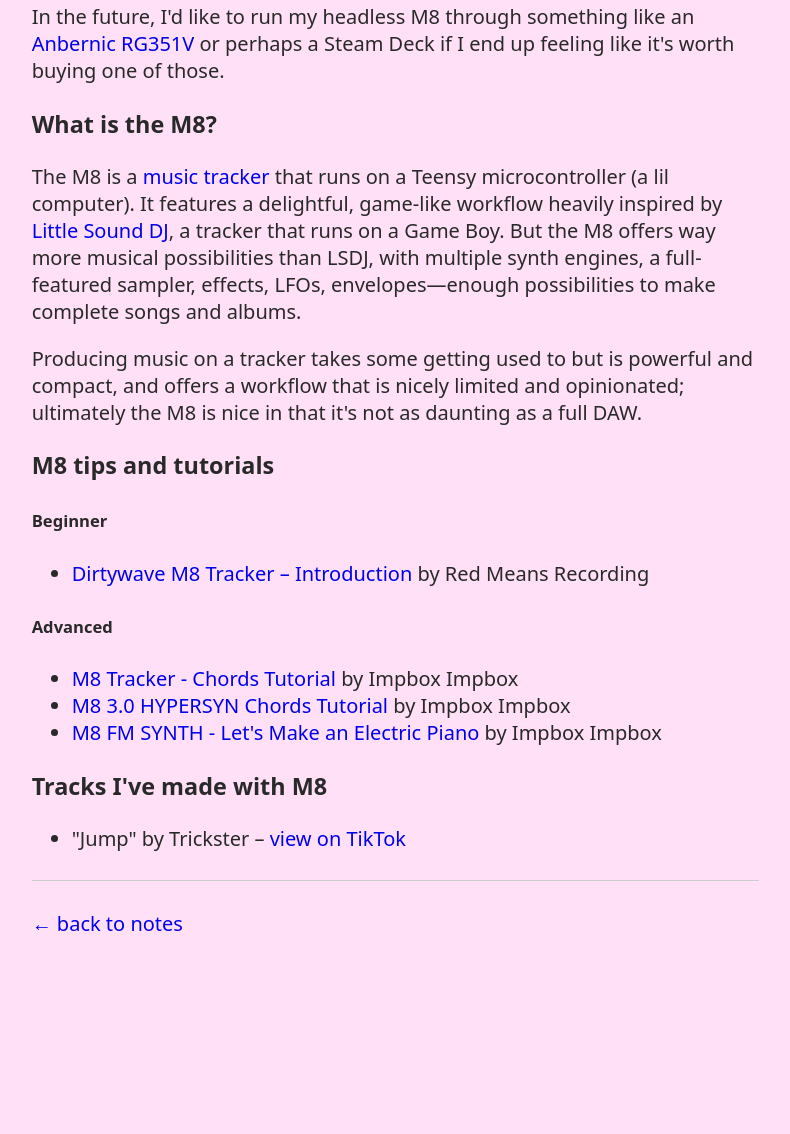
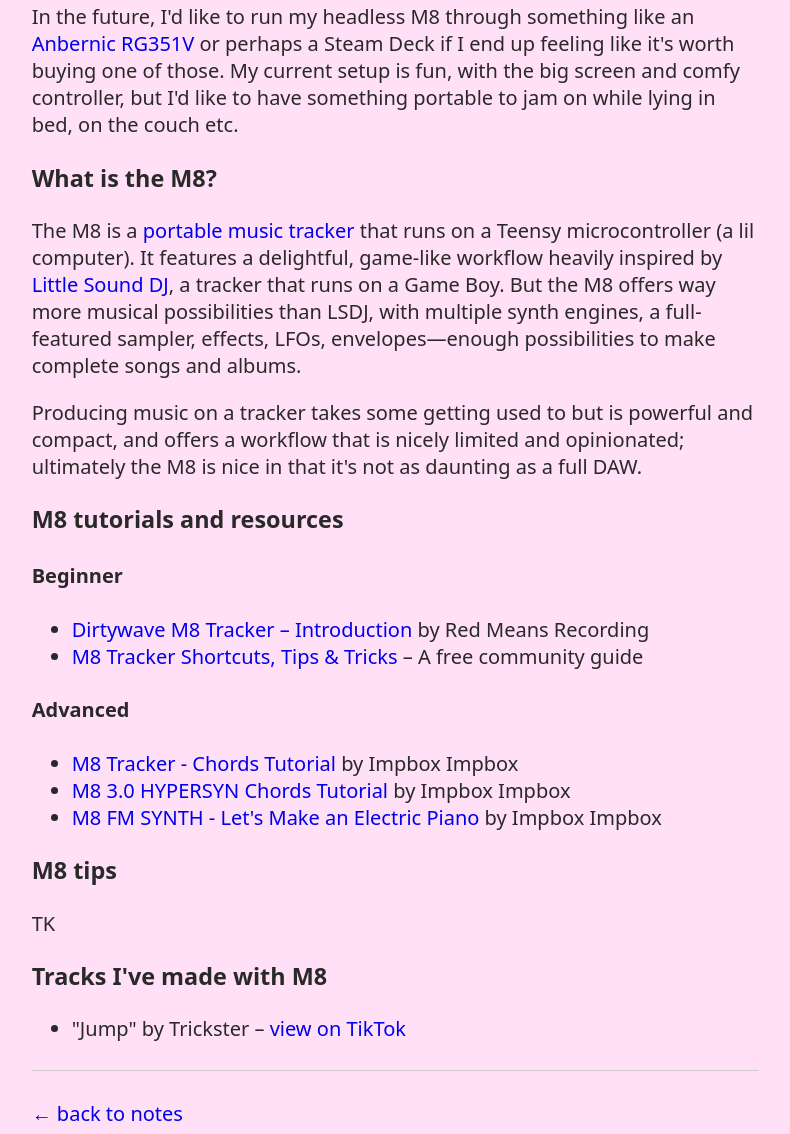
Before and after one commit to nsonnad/odc, an Eleventy site: page src/notes/Dirtywave M8 Tracker.md in a window 1280 px wide. Shown: the part 522-1656 px from the top of the page, without its empty margins (139-929 px from the left). Before the commit the page ends 1476 px from the top, so only its background shows below. Built offline with nearby package versions, Linux system fonts and the light colour scheme; Eleventy itself is replaced by a stand-in of ours; files that its build step writes are made by us from their sources; what markdown-it-attrs would draw is missing.

Commit message:
update m8

```diff
--- a/src/notes/Dirtywave M8 Tracker.md
+++ b/src/notes/Dirtywave M8 Tracker.md
@@ -4,26 +4,31 @@ Notes, tricks, shortcuts, ideas about how to get the most musical fun out of the
 
 I don't have an actual M8. I run it headless on my laptop using a [Teensy 4.1](https://www.pjrc.com/store/teensy41.html) and a [Switch Pro Controller](https://www.nintendo.com/store/products/pro-controller/). I'm extremely grateful and a bit in awe that the lone creator of this thing has open-sourced the software and written a [very detailed guide](https://github.com/DirtyWave/M8Docs/blob/main/docs/M8HeadlessSetup.md) on how to set it up. I'd love to buy a real M8, but they're expensive and on back-order indefinitely.
 
-In the future, I'd like to run my headless M8 through something like an [Anbernic RG351V](https://anbernic.com/collections/best-sellers/products/anbernic-new-rg351v?variant=40986761167012) or perhaps a Steam Deck if I end up feeling like it's worth buying one of those.
+In the future, I'd like to run my headless M8 through something like an [Anbernic RG351V](https://anbernic.com/collections/best-sellers/products/anbernic-new-rg351v?variant=40986761167012) or perhaps a Steam Deck if I end up feeling like it's worth buying one of those. My current setup is fun, with the big screen and comfy controller, but I'd like to have something portable to jam on while lying in bed, on the couch etc.
 
 ### What is the M8?
 
-The M8 is a [music tracker](https://en.wikipedia.org/wiki/Music_tracker) that runs on a Teensy microcontroller (a lil computer). It features a delightful, game-like workflow heavily inspired by [Little Sound DJ](https://www.littlesounddj.com/lsd/index.php), a tracker that runs on a Game Boy. But the M8 offers way more musical possibilities than LSDJ, with multiple synth engines, a full-featured sampler, effects, LFOs, envelopes—enough possibilities to make complete songs and albums.
+The M8 is a [portable music tracker](https://en.wikipedia.org/wiki/Music_tracker) that runs on a Teensy microcontroller (a lil computer). It features a delightful, game-like workflow heavily inspired by [Little Sound DJ](https://www.littlesounddj.com/lsd/index.php), a tracker that runs on a Game Boy. But the M8 offers way more musical possibilities than LSDJ, with multiple synth engines, a full-featured sampler, effects, LFOs, envelopes—enough possibilities to make complete songs and albums.
 
 Producing music on a tracker takes some getting used to but is powerful and compact, and offers a workflow that is nicely limited and opinionated; ultimately the M8 is nice in that it's not as daunting as a full DAW.
 
-### M8 tips and tutorials
+### M8 tutorials and resources
 
-##### Beginner
+#### Beginner
 
 - [Dirtywave M8 Tracker – Introduction](https://www.youtube.com/watch?v=jMxDGkXlb0k) by Red Means Recording
+- [M8 Tracker Shortcuts, Tips & Tricks](https://sites.google.com/view/m8tracker/home) – A free community guide
 
-##### Advanced
+#### Advanced
 
 - [M8 Tracker - Chords Tutorial](https://www.youtube.com/watch?v=XwzY2BR3Qfk) by Impbox Impbox
 - [M8 3.0 HYPERSYN Chords Tutorial](https://www.youtube.com/watch?v=dLZ_ZpCDdLA) by Impbox Impbox
 - [M8 FM SYNTH - Let's Make an Electric Piano](https://www.youtube.com/watch?v=LiRsW6l_UFc) by Impbox Impbox
 
+### M8 tips
+
+TK
+
 ### Tracks I've made with M8
 
 - "Jump" by Trickster – [view on TikTok](https://www.tiktok.com/@otherdimensionalclub/video/7225327550417915179)
```
